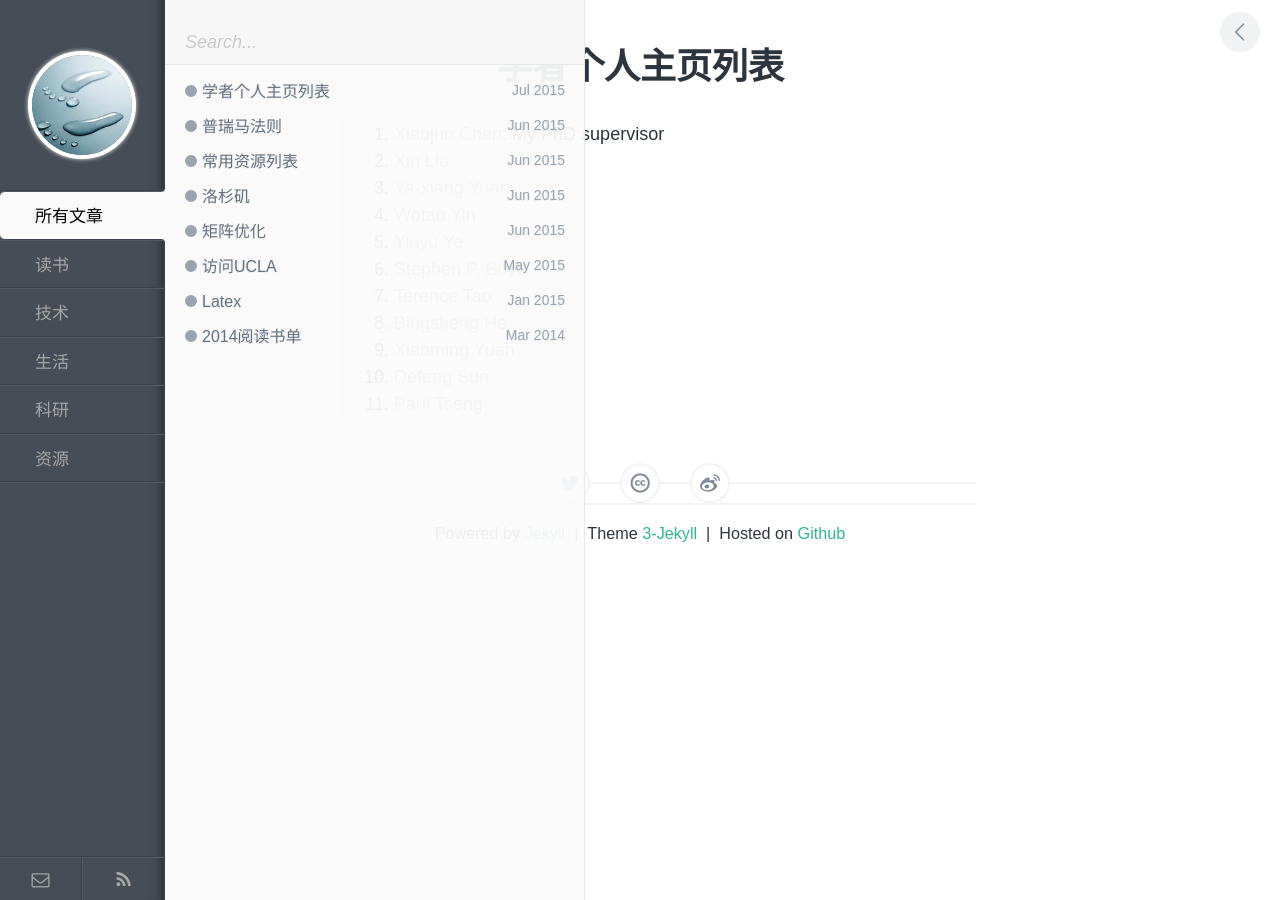
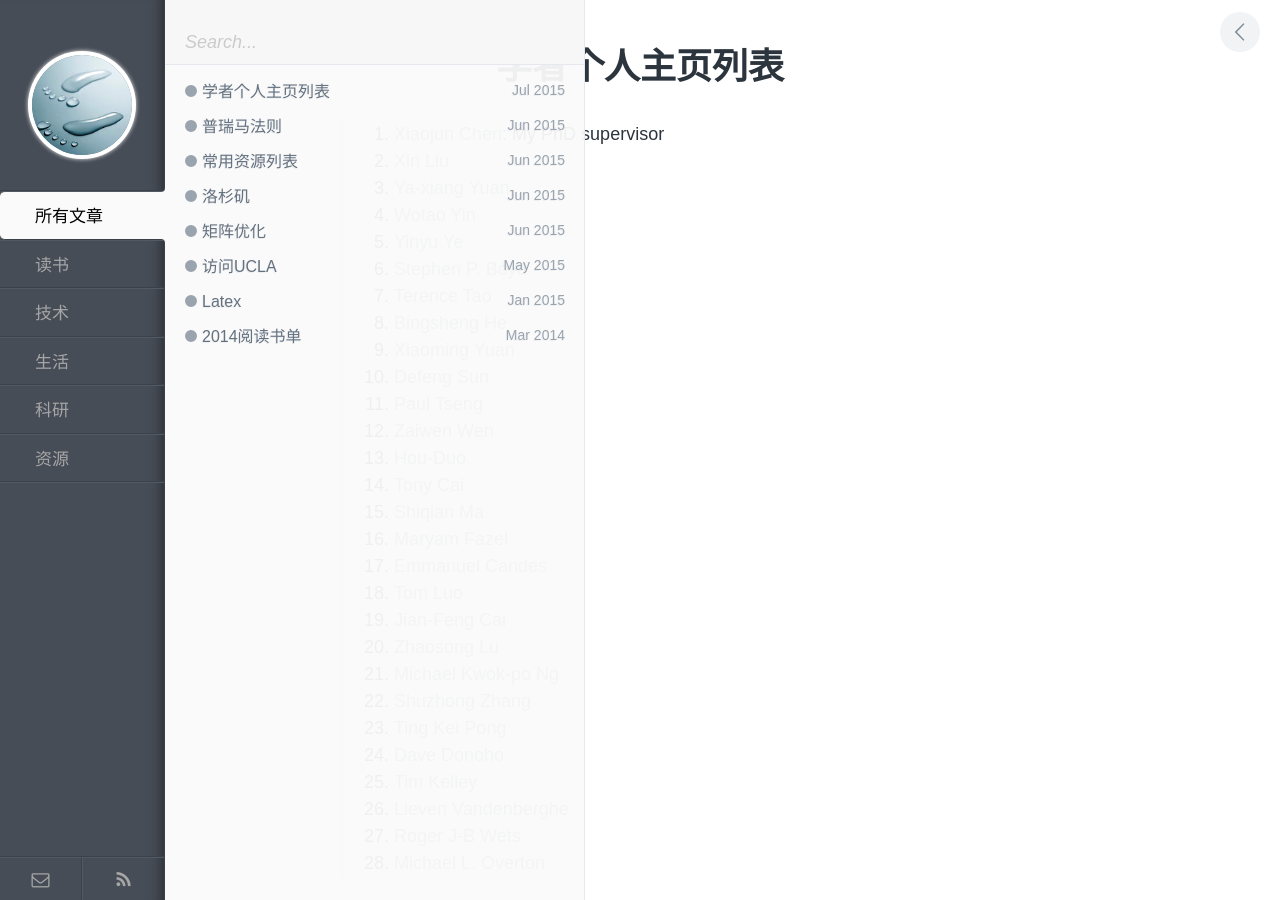
Before and after one commit to polyHong/polyHong.github.io, a Jekyll site: the page built from _posts/resource/2015-07-05-freq-visiting-people-homepage.md, in a window 1280 px wide. Built offline with Jekyll 4.4.1, drawn with Linux system fonts in a browser that asks for light colours; Markdown is read by kramdown in place of the engine named in the settings.

Commit message:
update some sources

```diff
--- a/_posts/resource/2015-07-05-freq-visiting-people-homepage.md
+++ b/_posts/resource/2015-07-05-freq-visiting-people-homepage.md
@@ -17,3 +17,20 @@ keywords: Mathematics, Optimization, People
 > 9. [Xiaoming Yuan](http://www.math.hkbu.edu.hk/~xmyuan/)
 > 10. [Defeng Sun](http://www.math.nus.edu.sg/~matsundf/)
 > 11. [Paul Tseng](http://www.mit.edu/~dimitrib/PTseng/personal.html)
+> 12. [Zaiwen Wen](http://bicmr.pku.edu.cn/~wenzw)
+> 13. [Hou-Duo](http://www.personal.soton.ac.uk/hdqi/)
+> 14. [Tony Cai](http://www-stat.wharton.upenn.edu/~tcai/)
+> 15. [Shiqian Ma](http://www1.se.cuhk.edu.hk/~sqma/)
+> 16. [Maryam Fazel](http://faculty.washington.edu/mfazel/)
+> 17. [Emmanuel Candes](http://statweb.stanford.edu/~candes/)
+> 18. [Tom Luo](http://www.ece.umn.edu/~luozq/)
+> 19. [Jian-Feng Cai](http://homepage.math.uiowa.edu/~jiancai/)
+> 20. [Zhaosong Lu](http://people.math.sfu.ca/~zhaosong/)
+> 21. [Michael Kwok-po Ng](http://www.math.hkbu.edu.hk/~mng/)
+> 22. [Shuzhong Zhang](http://www.menet.umn.edu/~zhangs/)
+> 23. [Ting Kei Pong](http://www.mypolyuweb.hk/~tkpong/)
+> 24. [Dave Donoho](http://www-stat.stanford.edu/~donoho/)
+> 25. [Tim Kelley](http://www4.ncsu.edu/~ctk/tim.html)
+> 26. [Lieven Vandenberghe](http://www.seas.ucla.edu/~vandenbe/)
+> 27. [Roger J-B Wets](https://www.math.ucdavis.edu/~rjbw/mypage/Home.html)
+> 28. [Michael L. Overton](https://cs.nyu.edu/overton/)
```
Also changed, not shown: _posts/resource/2015-06-20-general-resources.md (+11 -0 lines).
